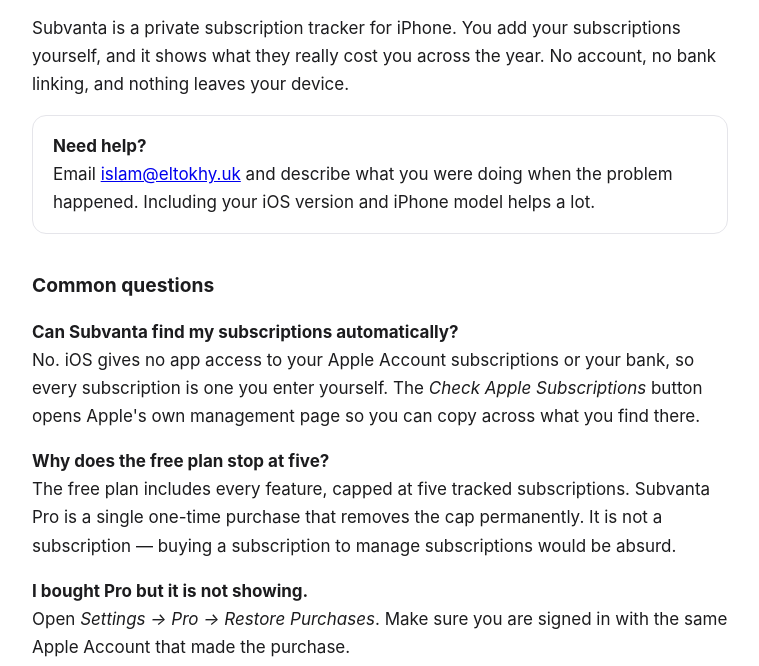
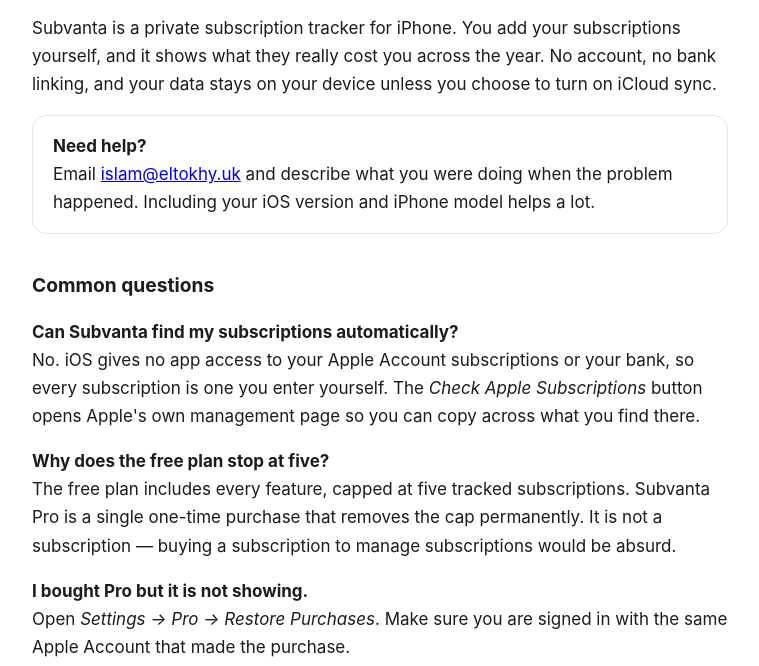
Before and after one commit to islam-eltokhy/subvanta-site, a plain HTML site: page index.html in a window 1280 px wide. Shown: the part 134-800 px from the top of the page, without its empty margins (260-1019 px from the left). Drawn offline with Linux system fonts and the light colour scheme.

Commit message:
Update index.html

```diff
--- a/index.html
+++ b/index.html
@@ -48,8 +48,7 @@
 </header>
 
 <p>Subvanta is a private subscription tracker for iPhone. You add your subscriptions
-yourself, and it shows what they really cost you across the year. No account, no bank
-linking, and nothing leaves your device.</p>
+yourself, and it shows what they really cost you across the year. No account, no bank linking, and your data stays on your device unless you choose to turn on iCloud sync.</p>
 
 <div class="card">
   <strong>Need help?</strong><br>
```
